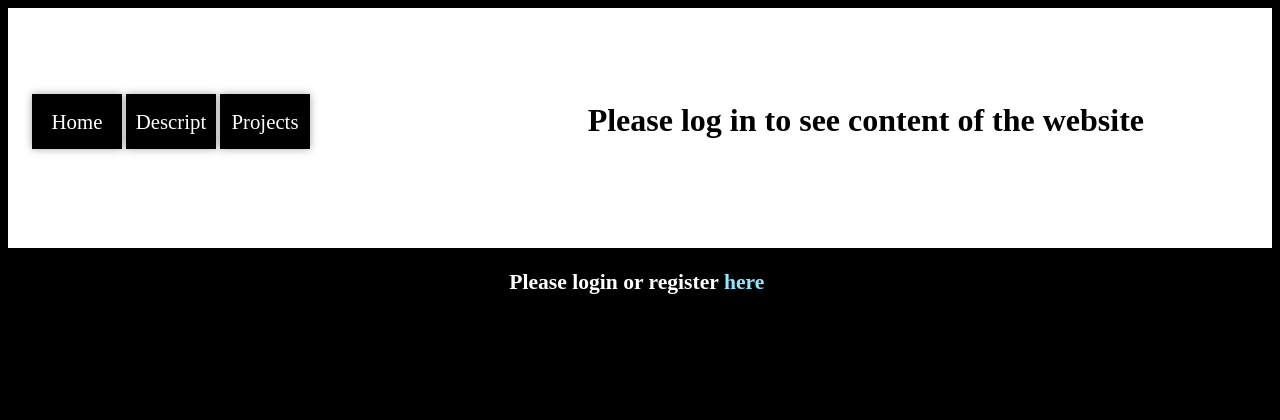
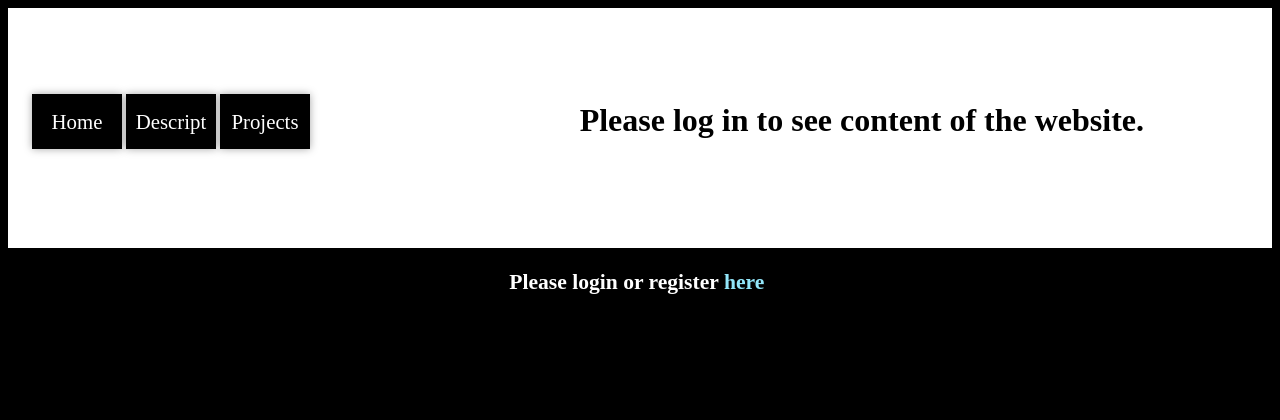
Before and after one commit to Vladyslav-Levitskyi/web_adv_deploy, a Django app: page /git_projects in a window 1280 px wide. Shown: the top 420 px of the page. Run offline with Django 4.2, Linux system fonts and the light colour scheme.

Commit message:
some html changes

```diff
--- a/core_app/templates/core_app/git_projects.html
+++ b/core_app/templates/core_app/git_projects.html
@@ -4,7 +4,7 @@
     {% if user.is_authenticated %}
         <h1 class="main_article_title"> These buttons are links to Github repositories. </h1>
     {% else %}
-        <h1 class="main_article_title"> Please log in to see content of the website </h1>
+        <h1 class="main_article_title"> Please log in to see content of the website. </h1>
     {% endif %}
 {% endblock %}
 
--- a/core_app/templates/core_app/layout.html
+++ b/core_app/templates/core_app/layout.html
@@ -5,7 +5,17 @@
     <meta charset="UTF-8">
     <meta name="viewport" content="width=device-width, initial-scale=1.0">
     <link rel="stylesheet" type="text/css" href="{% static 'core_app/css/main.css' %}">
-    <title>Document</title>
+
+    {% block title %}
+    <title>
+        {% if user.is_authenticated %}
+            {{ user.username }}'s profile
+        {% else %}
+            Sign-in
+        {% endif %}
+    </title>
+    {% endblock %}
+
 </head>
 <body>
     <header>
@@ -13,7 +23,7 @@
             {% if user.is_authenticated %}
                 <h1 class="main_article_title"> Do you need to scrape web-data or automate your web browsing?</h1>
             {% else %}
-                <h1 class="main_article_title"> Please log in to see content of the website </h1>
+                <h1 class="main_article_title"> Please log in to see content of the website. </h1>
             {% endif %}
         {% endblock %}
 
@@ -27,15 +37,7 @@
 
     </header>
 
-    {% block title %}
-        <title>
-            {% if user.is_authenticated %}
-                {{ user.username }}'s profile
-            {% else %}
-                Sign-in
-            {% endif %}
-        </title>
-    {% endblock %}
+
     <main>
         {% if user.is_authenticated %}
             {% block content %}
```
Also changed, not shown: db.sqlite3.
